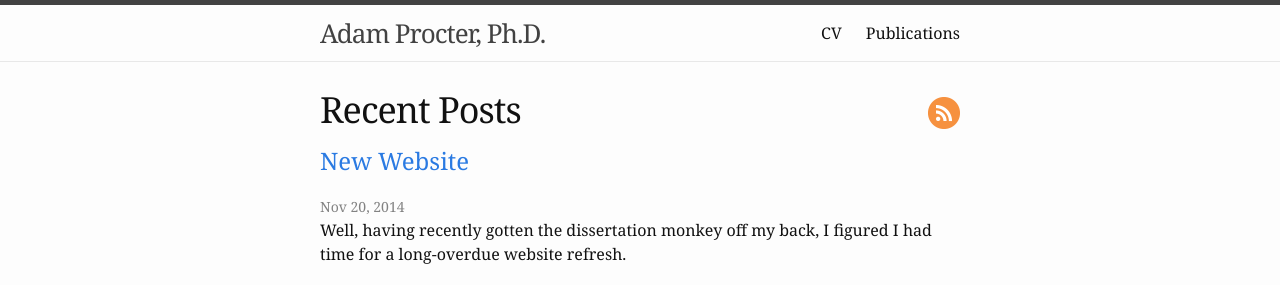
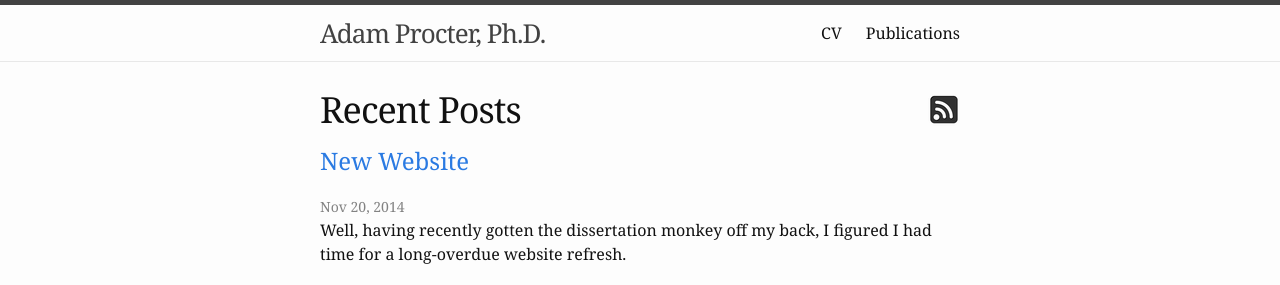
Before and after one commit to aprocter/aprocter.github.io, a Jekyll site: the page built from index.html, in a window 1280 px wide. Shown: the top 285 px of the page. Built offline with Jekyll 4.4.1, drawn with Linux system fonts in a browser that asks for light colours; nearby versions of some CDN libraries.

Commit message:
Changed to black RSS button

```diff
--- a/_sass/_layout.scss
+++ b/_sass/_layout.scss
@@ -351,6 +351,9 @@
 .title-wrapper .rss-link {
   text-align: right;
   float: right;
+  img {
+    margin-bottom: 6px;
+  }
 }
 
 .title-wrapper {
--- a/index.html
+++ b/index.html
@@ -6,7 +6,7 @@ layout: default
 
   <div class="title-wrapper post-title">
     Recent Posts
-    <a class="rss-link rss-link-blog" href="{{ "/feed.xml" | prepend: site.baseurl }}"><img src="{{ "/images/flat_web_icon_set/color/RSS.png" | prepend: site.baseurl }}"></a>
+    <a class="rss-link rss-link-blog" href="{{ "/feed.xml" | prepend: site.baseurl }}"><img src="{{ "/images/rss.png" | prepend: site.baseurl }}"></a>
   </div>
 
   <ul class="post-list">
--- a/publications.html
+++ b/publications.html
@@ -8,7 +8,7 @@ permalink: /publications/
 
   <div class="title-wrapper post-title">
     Publications
-    <a class="rss-link rss-link-pubs" href="{{ "/feed-pubs.xml" | prepend: site.baseurl }}"><img src="{{ "/images/flat_web_icon_set/color/RSS.png" | prepend: site.baseurl }}"></a>
+    <a class="rss-link rss-link-pubs" href="{{ "/feed-pubs.xml" | prepend: site.baseurl }}"><img src="{{ "/images/rss.png" | prepend: site.baseurl }}"></a>
   </div>
 
   <ul class="pub-list">
```
Also changed, not shown: images/rss.png (added).
